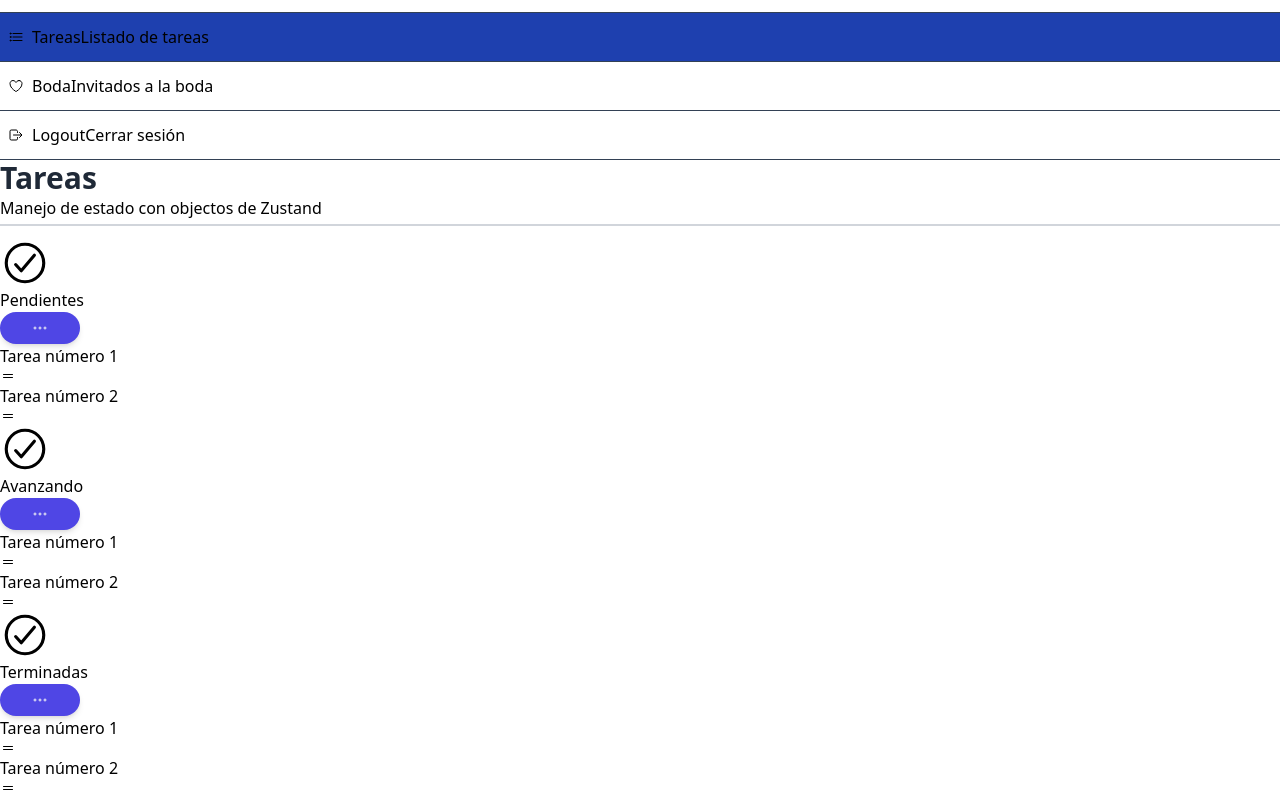
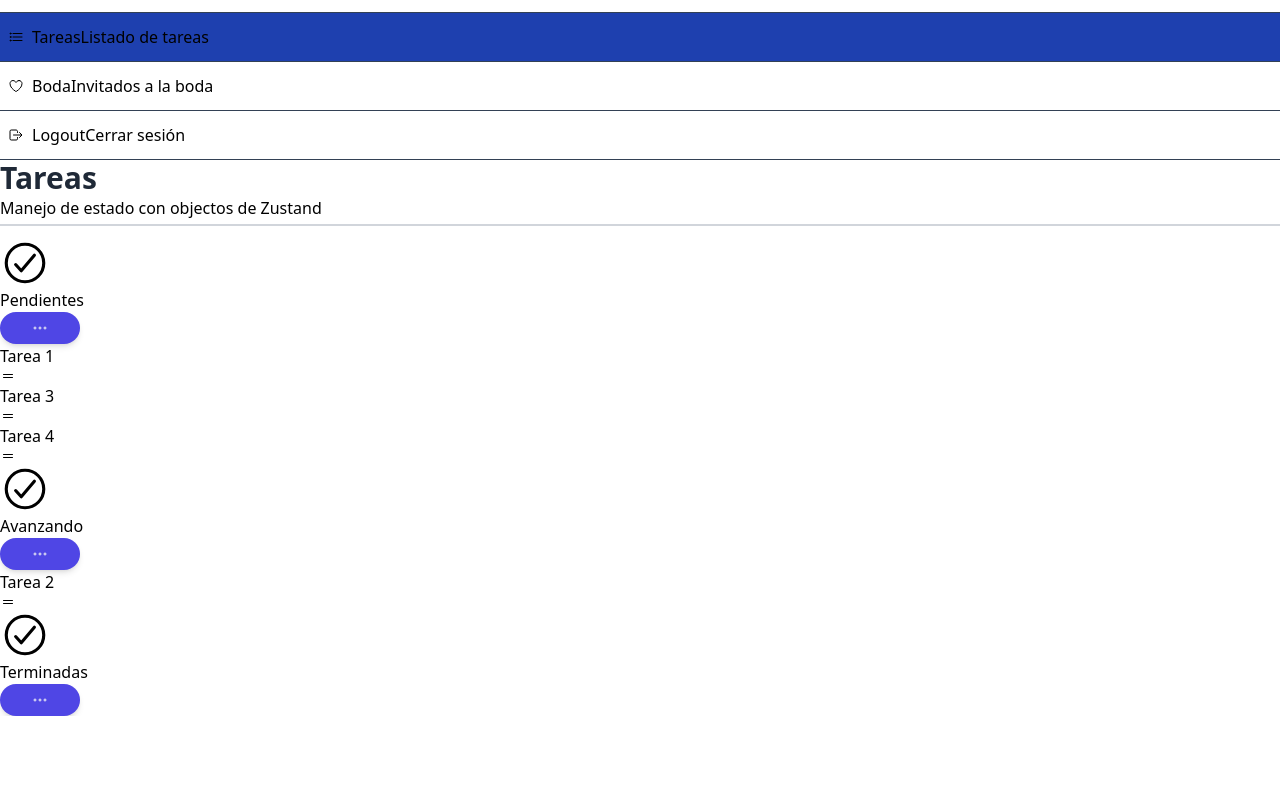
Before and after one commit to Eddcas01/zustandPP1, a React (Vite) app: page /dashboard/tasks in a window 1280 px wide. Shown: the part 542-1338 px from the top of the page. After the commit the page ends 1258 px from the top, so only its background shows below. Built offline with nearby package versions, Linux system fonts and the light colour scheme; no server answers.

Commit message:
cambio de color por drag an drop de tareas

```diff
--- a/src/components/jira/JiraTasks.tsx
+++ b/src/components/jira/JiraTasks.tsx
@@ -1,63 +1,78 @@
-import { IoCheckmarkCircleOutline, IoEllipsisHorizontalOutline, IoReorderTwoOutline } from 'react-icons/io5';
+import { DragEvent, useState } from "react";
+import { Task, TaskStatus } from "../../interfaces";
+import { SingleTask } from "./SingleTask";
+import {
+  IoCheckmarkCircleOutline,
+  IoEllipsisHorizontalOutline,
+} from "react-icons/io5";
+import { useTaskstore } from "../../stores";
+import classNames from "classnames";
 
 interface Props {
   title: string;
-  value: 'pending' | 'in-progress' | 'done';
+  tasks: Task[];
+  value: TaskStatus;
 }
 
+export const JiraTasks = ({ title, value, tasks }: Props) => {
 
-export const JiraTasks = ({ title }: Props) => {
-  return (
-    <div className="!text-black relative flex flex-col rounded-[20px]  bg-white bg-clip-border shadow-3xl shadow-shadow-500  w-full !p-4 3xl:p-![18px]">
+  const isDragging = useTaskstore(state => !!state.draggindTaskId);
+  const [onDraggOver, setOnDraggOver] = useState(false)
 
 
-      {/* Task Header */ }
+
+  const handleDraggOver = (event: DragEvent<HTMLDivElement>) => {
+    event.preventDefault();
+    console.log("draggOver", value);
+    setOnDraggOver(true);
+  };
+
+  const handleDraggLeave = (event: DragEvent<HTMLDivElement>) => {
+    event.preventDefault();
+    console.log("draggleave");
+    setOnDraggOver(false);
+  };
+
+  const handleDrop = (event: DragEvent<HTMLDivElement>) => {
+    event.preventDefault();
+    console.log("grop", value);
+    setOnDraggOver(false);
+  };
+  return (
+    <div
+      //cuando se desprende de un div
+      onDragOver={handleDraggOver}
+      onDragLeave={handleDraggLeave} // solo cuando se suelta
+      onDrop={handleDrop} //solo cuando se deja caer en otro div
+      className={
+        classNames("!text-black border-4 relative flex flex-col rounded-[20px]  bg-white bg-clip-border shadow-3xl shadow-shadow-500  w-full !p-4 3xl:p-![18px]",{
+          'border-blue-500 ': isDragging,
+          'border-green-500 ': isDragging && onDraggOver
+        })
+      }
+    >
+      {/* Task Header */}
       <div className="relative flex flex-row justify-between">
-
         <div className="flex items-center justify-center">
-
           <div className="flex h-9 w-9 items-center justify-center rounded-full bg-indigo-100">
             <span className="flex justify-center items-center h-6 w-6 text-brand-500">
-              <IoCheckmarkCircleOutline style={ { fontSize: '50px' } } />
+              <IoCheckmarkCircleOutline style={{ fontSize: "50px" }} />
             </span>
           </div>
 
-          <h4 className="ml-4 text-xl font-bold text-navy-700">{ title }</h4>
+          <h4 className="ml-4 text-xl font-bold text-navy-700">{title}</h4>
         </div>
 
         <button>
           <IoEllipsisHorizontalOutline />
         </button>
-
       </div>
 
-      {/* Task Items */ }
+      {/* Task Items */}
       <div className="h-full w-full">
-
-        <div className="mt-5 flex items-center justify-between p-2">
-          <div className="flex items-center justify-center gap-2">
-            <p className="text-base font-bold text-navy-700">
-              Tarea número 1
-            </p>
-          </div>
-          <span className=" h-6 w-6 text-navy-700 cursor-pointer">
-            <IoReorderTwoOutline />
-          </span>
-        </div>
-
-        <div className="mt-5 flex items-center justify-between p-2">
-          <div className="flex items-center justify-center gap-2">
-            <p className="text-base font-bold text-navy-700">
-              Tarea número 2
-            </p>
-          </div>
-          <span className=" h-6 w-6 text-navy-700 cursor-pointer">
-            <IoReorderTwoOutline />
-          </span>
-        </div>
-
-
-
+        {tasks.map((task) => (
+          <SingleTask key={task.id} task={task} />
+        ))}
       </div>
     </div>
   );
--- /dev/null
+++ b/src/components/jira/SingleTask.tsx
@@ -0,0 +1,33 @@
+import { IoReorderTwoOutline } from "react-icons/io5"
+import { Task } from "../../interfaces"
+import { useTaskstore } from "../../stores"
+
+
+interface Props {
+
+    task: Task
+
+}
+
+export const SingleTask = ({task}:Props) => {
+
+  const TaskIdDragg = useTaskstore(state => state.setDraggingTaskId)
+  const removeDraggingTask = useTaskstore(state => state.removeDraggingTaskId)
+  return (
+    <div
+    draggable ="true"
+    onDragStart={() => TaskIdDragg(task.id)}
+    //se puede mandar a llamar como esta arriba el de task o solo la referencia porque no se le pasa ningun parametro
+    onDragEnd={removeDraggingTask}
+    className="mt-5 flex items-center justify-between p-2">
+    <div className="flex items-center justify-center gap-2">
+      <p className="text-base font-bold text-navy-700">
+        {task.title}
+      </p>
+    </div>
+    <span className=" h-6 w-6 text-navy-700 cursor-pointer">
+      <IoReorderTwoOutline />
+    </span>
+  </div>
+  )
+}
--- /dev/null
+++ b/src/interfaces/index.ts
@@ -0,0 +1 @@
+export * from './tastk.interface'
--- a/src/pages/02-objects/JiraPage.tsx
+++ b/src/pages/02-objects/JiraPage.tsx
@@ -1,6 +1,12 @@
 import { JiraTasks } from '../../components';
+import { useTaskstore } from '../../stores';
 
 export const JiraPage = () => {
+
+  const pendingTask = useTaskstore(state => state.getTaskByStatus('open'));
+  const inProgressTask = useTaskstore(state => state.getTaskByStatus('in-progress'))
+  const doneTask = useTaskstore(state => state.getTaskByStatus('done'))
+
   return (
     <>
       <h1>Tareas</h1>
@@ -9,11 +15,11 @@ export const JiraPage = () => {
 
       <div className="grid grid-cols-1 md:grid-cols-3 gap-4">
 
-          <JiraTasks title='Pendientes' value='pending' />
+          <JiraTasks title='Pendientes' tasks={pendingTask} value='open' />
 
-          <JiraTasks title='Avanzando' value='in-progress' />
+          <JiraTasks title='Avanzando' tasks={inProgressTask} value='in-progress' />
 
-          <JiraTasks title='Terminadas' value='done' />
+          <JiraTasks title='Terminadas' tasks={doneTask} value='done' />
 
       </div>
 
--- a/src/stores/index.ts
+++ b/src/stores/index.ts
@@ -1,2 +1,3 @@
 export * from './bears/bears.store'
 export * from './person/person.store'
+export * from './tasks/task.store'
--- a/src/stores/person/person.store.ts
+++ b/src/stores/person/person.store.ts
@@ -50,6 +50,6 @@ logger(
             storeAPI
             , {
                 name: 'PersonStorage',
-                storage: FirebaseStorage
+                // storage: FirebaseStorage
             })))
 );
--- /dev/null
+++ b/src/stores/tasks/task.store.ts
@@ -0,0 +1,68 @@
+import { StateCreator, create } from "zustand";
+import type { Task, TaskStatus } from "../../interfaces";
+import { devtools } from "zustand/middleware";
+
+interface TaskState {
+  draggindTaskId?: string; // propiedad task id
+    tasks: Record<string, Task> //record es el que maneja el id del task
+
+}
+
+interface Actions{
+
+    getTaskByStatus:(status: TaskStatus) => Task[];// metodo para obtener todas las tasks
+    setDraggingTaskId:(taskId: string) => void; //metodo para obtener la tarea que se esta arrastrando
+    removeDraggingTaskId:() => void; // metodo para volver a undefine el state
+
+}
+
+const storeAPI: StateCreator<TaskState & Actions> = (set,get)  => ({
+//se utiliza un objeto para que a la hora de actualizar sea mucho mas facil y no se tenga que barrer todo el objeto
+tasks:{
+
+    'abc-1': {id: 'abc-1', title: 'Tarea 1', status: 'open' },
+    'abc-2': {id: 'abc-2', title: 'Tarea 2', status: 'in-progress' },
+    'abc-3': {id: 'abc-3', title: 'Tarea 3', status: 'open' },
+    'abc-4': {id: 'abc-4', title: 'Tarea 4', status: 'open' }
+
+},
+
+getTaskByStatus:(status: TaskStatus) => {
+
+    const tasks = get().tasks
+
+//para barrer objetos
+return Object.values(tasks).filter(task => task.status === status)
+
+// const statusTask = Object.values(tasks)
+
+// return statusTask.map(task => task.status).
+
+
+
+},
+
+setDraggingTaskId:(taskId:string) => {
+
+    set({draggindTaskId:taskId}) //igualando el task id al id obtenido
+
+},
+
+removeDraggingTaskId:() => {
+
+    return set({draggindTaskId:undefined}) //
+
+}
+
+})
+
+
+export const useTaskstore = create<TaskState&Actions>()(
+
+    devtools(
+    storeAPI
+
+    )
+
+
+    )
```
Also changed, not shown: src/interfaces/tastk.interface.ts (added, +10 -0 lines).
